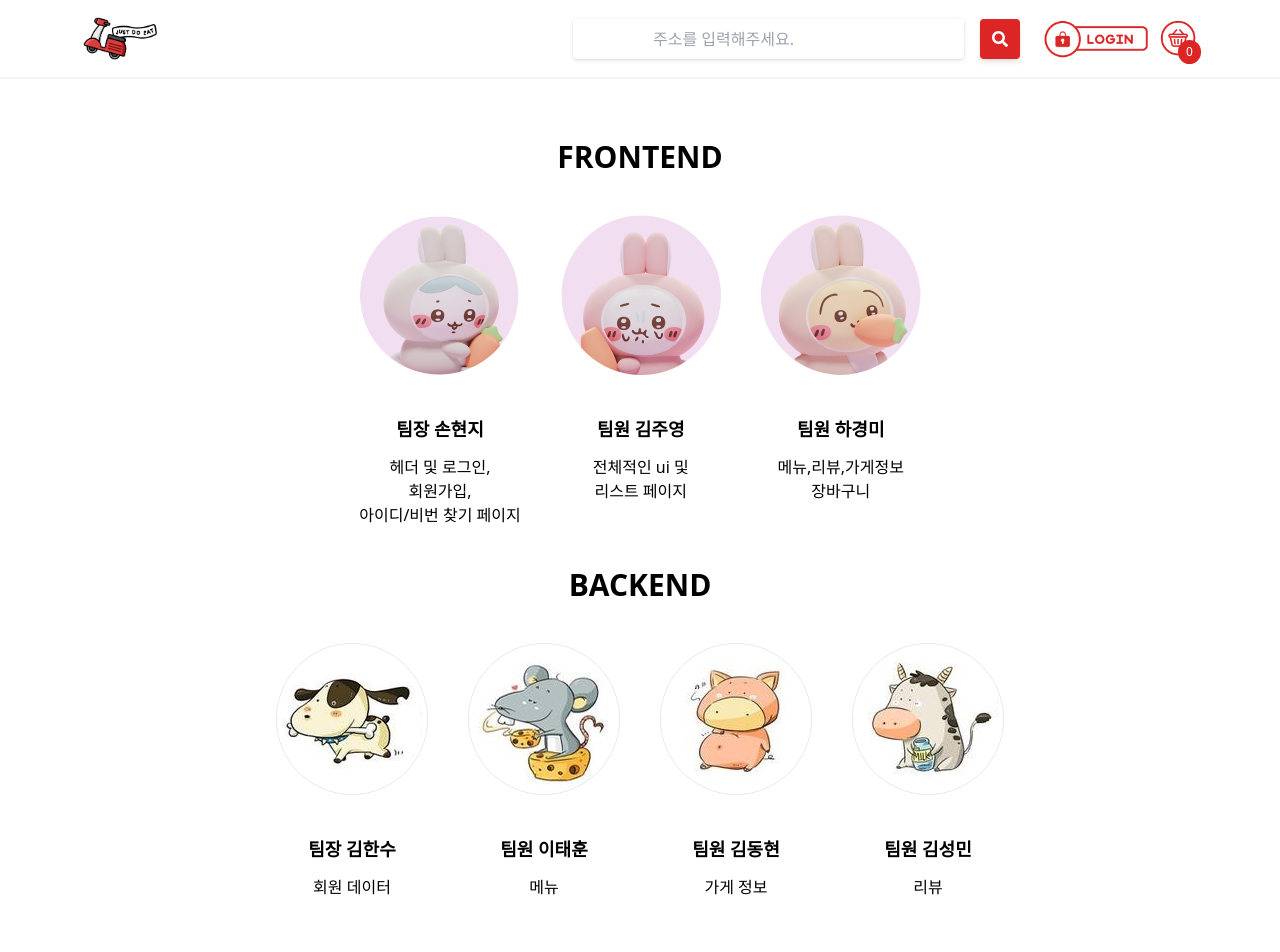
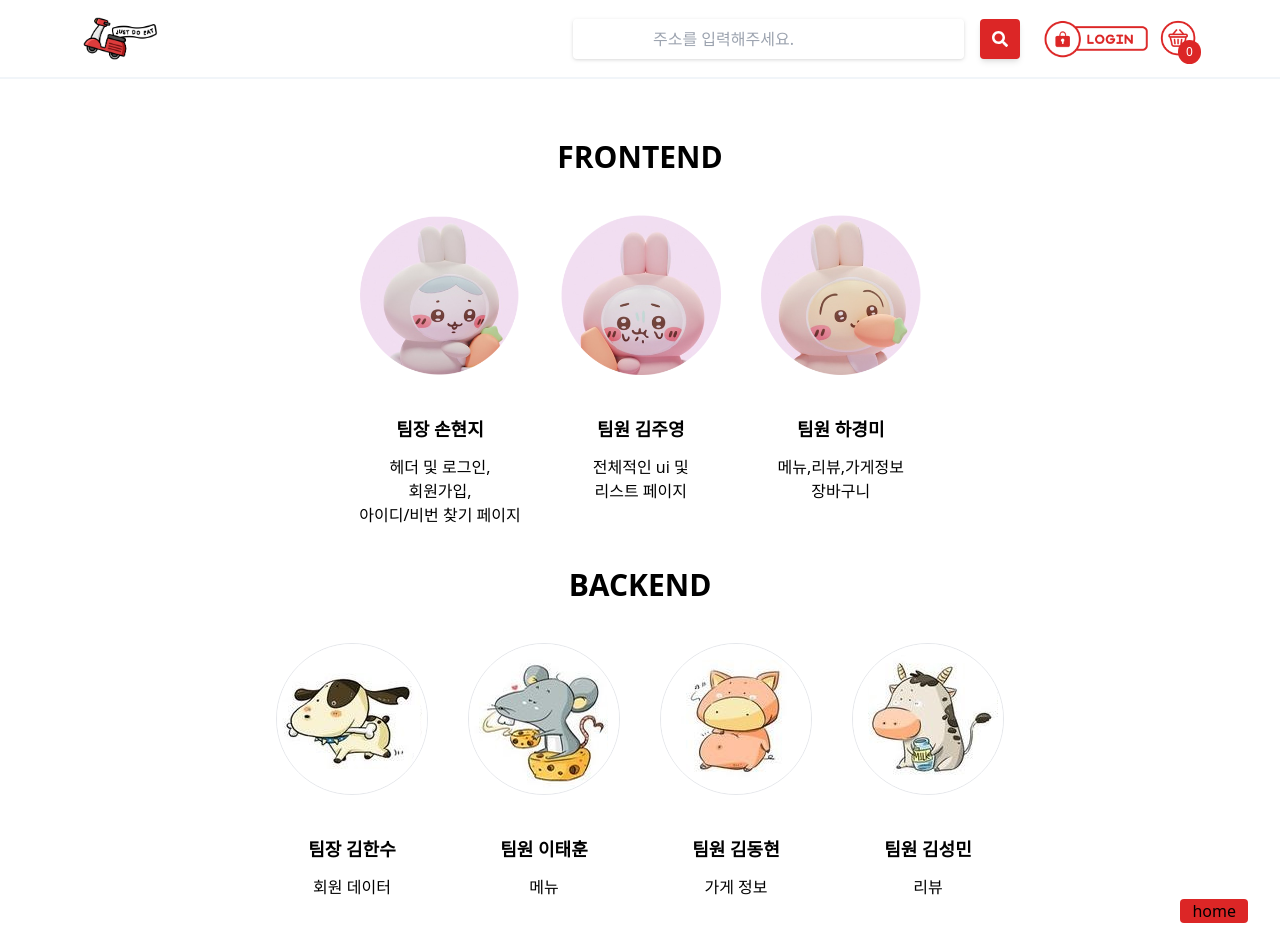
Before and after one commit to sirri1222/JUSTDOEAT, a React (Create React App) app: page /member in a window 1280 px wide. Shown: the top 952 px of the page. Built offline with nearby package versions, Linux system fonts and the light colour scheme.

Commit message:
멤버 페이지 완료

```diff
--- a/src/components/Member.js
+++ b/src/components/Member.js
@@ -108,7 +108,7 @@ const Member = () => {
           <ul className="">
             <li className="text-">리뷰</li>
           </ul>
-
+         <Link to="/home"><button className="bg-red-600 absolute rounded px-3 right-8">home</button></Link>
         </div>
       </div>
     </div>
```
